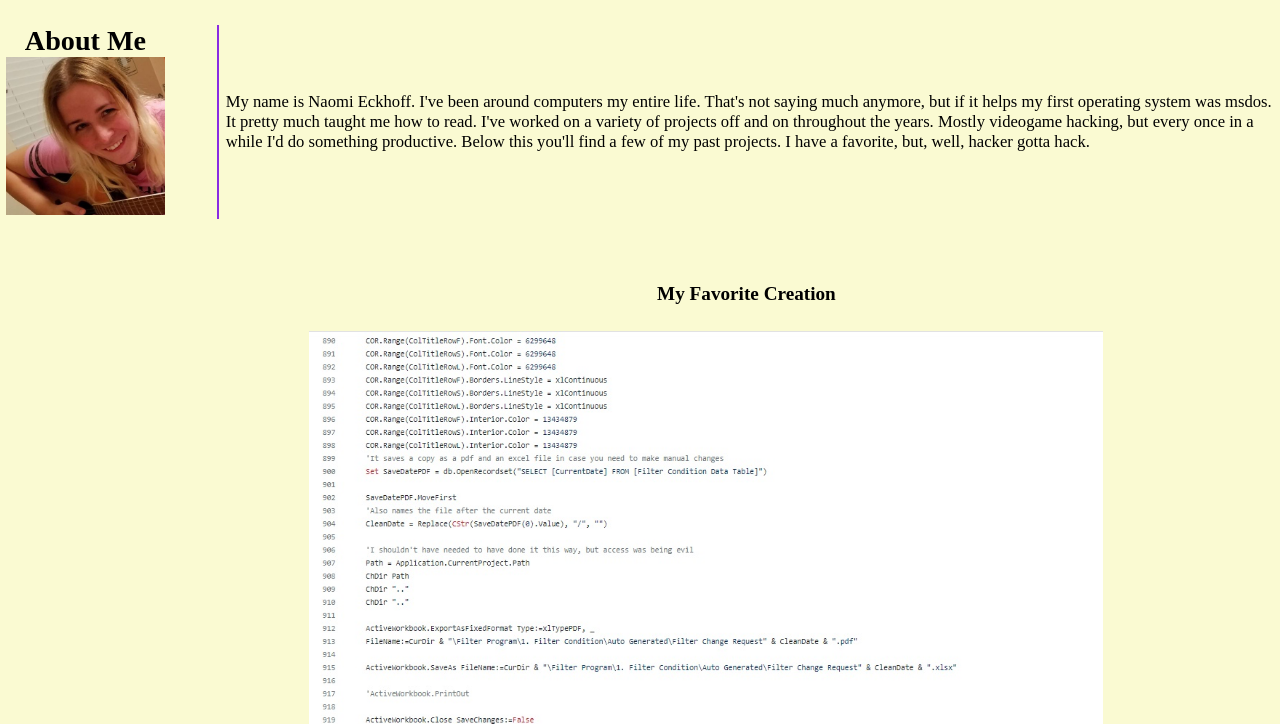
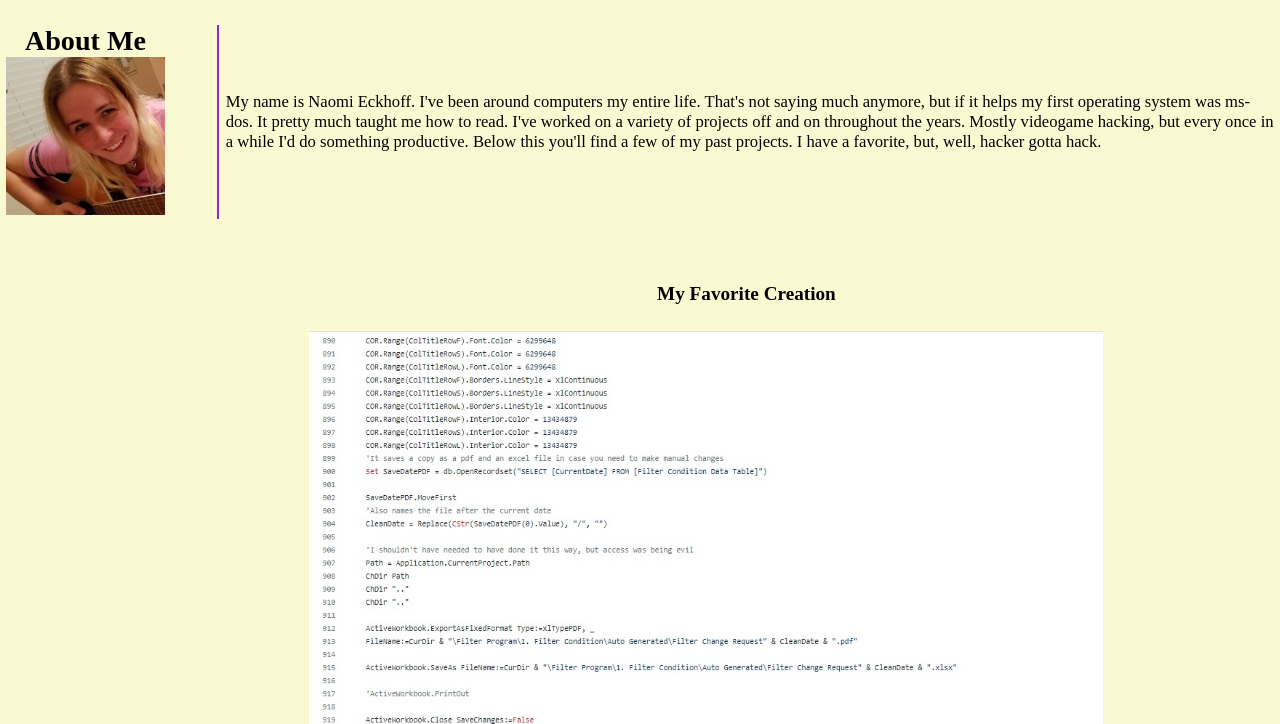
Before and after one commit to Naomi-Eckhoff/Portfolio, a plain HTML site: page index.html in a window 1280 px wide. Shown: the part 76-800 px from the top of the page. Drawn offline with Linux system fonts and the light colour scheme.

Commit message:
got caught up in building and finished without remembering intermediate commits.  Anyway likely final commit

```diff
--- a/index.html
+++ b/index.html
@@ -30,7 +30,6 @@
     </nav>
   </header>
 
-  <!-- lets put the section headers over on the left and stack on shrinkage. sounds nifty -->
   <!-- section about me, general info -->
   <!-- include a picture and some talk about myself. don't acknowledge cthulhu -->
   <section id="about-me" class="biography">
@@ -41,7 +40,7 @@
     <div>
       <p>
         My name is Naomi Eckhoff. I've been around computers my entire life. That's not saying much
-        anymore, but if it helps my first operating system was msdos. It pretty much taught me how to read.
+        anymore, but if it helps my first operating system was ms-dos. It pretty much taught me how to read.
         I've worked on a variety of projects off and on throughout the years. Mostly videogame hacking, but
         every once in a while I'd do something productive. Below this you'll find a few of my past projects.
         I have a favorite, but, well, hacker gotta hack.
```
